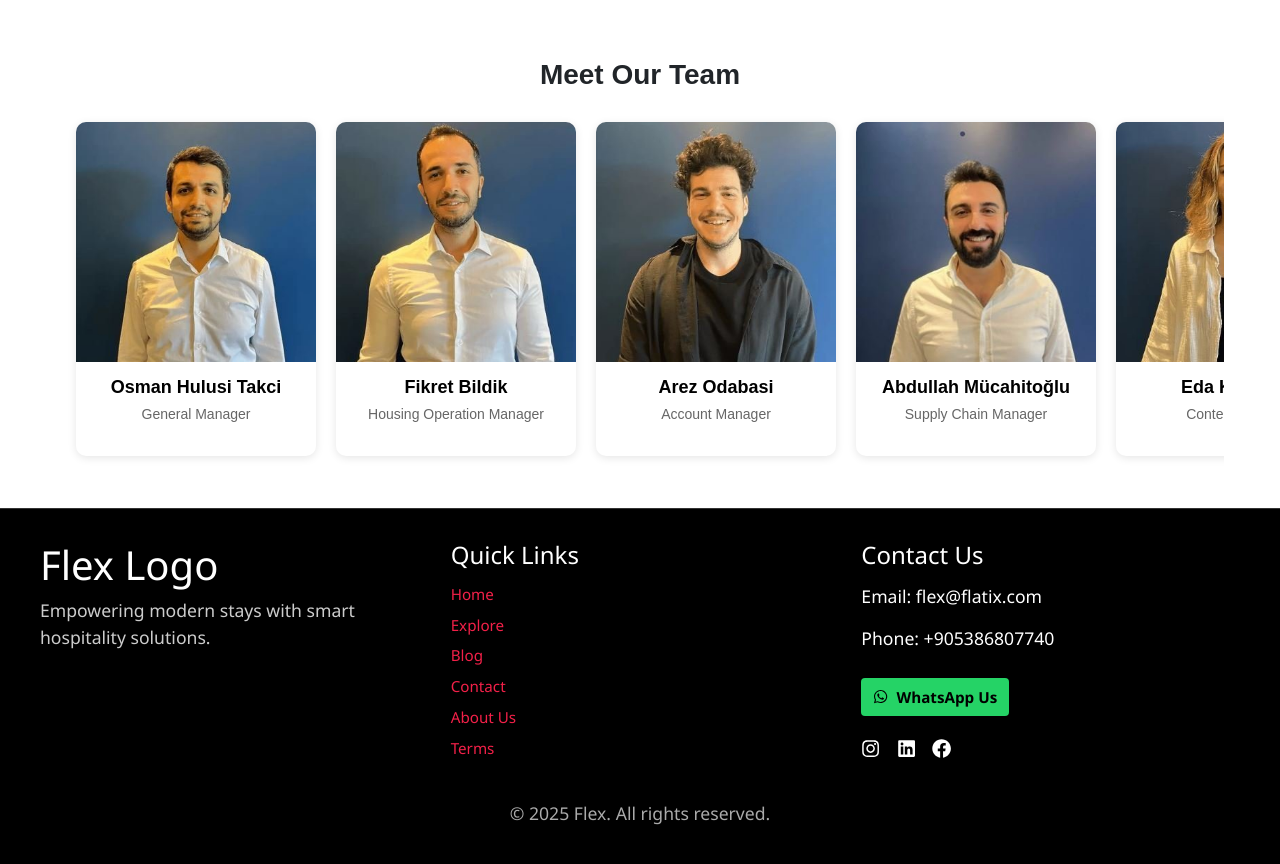
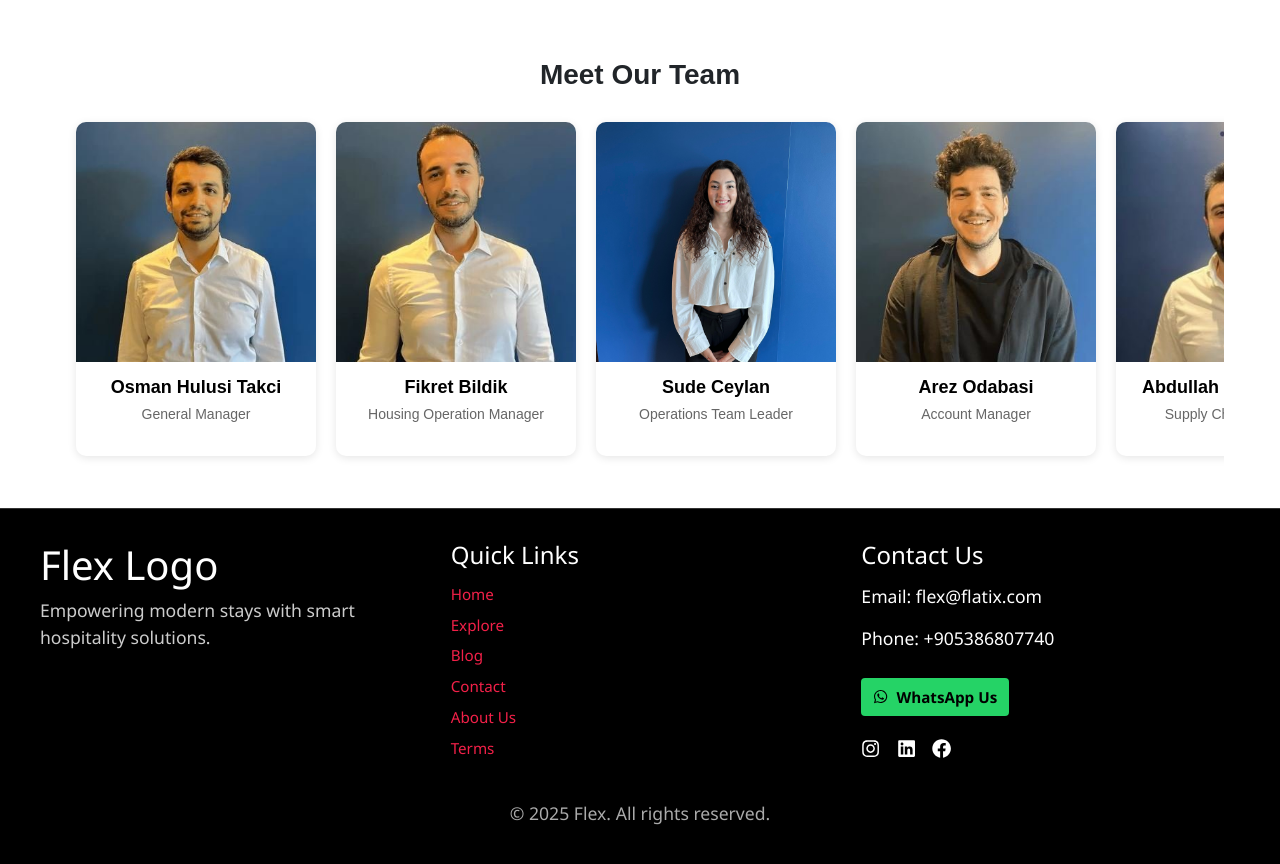
Before and after one commit to ahmed666916/flexvivienda-server, a React (Create React App) app: page /about in a window 1280 px wide. Shown: the part 2340-3204 px from the top of the page. Built offline with nearby package versions, Linux system fonts and the light colour scheme.

Commit message:
added margin below map above featured listing

```diff
--- a/src/components/map/MapStyles.css
+++ b/src/components/map/MapStyles.css
@@ -6,6 +6,7 @@
   box-shadow: 0 8px 20px rgba(0, 0, 0, 0.12);
   transition: box-shadow 0.3s ease;
   margin-top: 2rem;
+  margin-bottom: 3rem;
 }
 
 .map-wrapper:hover {
--- a/src/components/team/Team.js
+++ b/src/components/team/Team.js
@@ -16,22 +16,23 @@ const teamMembers = [
   },
   {
     id: 3,
+    name: 'Sude Ceylan',
+    position: 'Operations Team Leader',
+    image: '/Images/sudeceylan.jpeg',
+  },
+  {
+    id: 4,
     name: 'Arez Odabasi',
     position: 'Account Manager',
     image: '/Images/arez.JPG',
   },
   {
-    id: 4,
+    id: 5,
     name: 'Abdullah Mücahitoğlu',
     position: 'Supply Chain Manager',
     image: '/Images/abdullah.JPG',
   },
-  {
-    id: 5,
-    name: 'Eda Karadan',
-    position: 'Content Creator',
-    image: '/Images/eda.JPG',
-  },
+
   {
     id: 6,
     name: 'Taha Gondal',
@@ -44,12 +45,7 @@ const teamMembers = [
     position: 'Content Creator',
     image: '/Images/turkankirmaz.jpeg',
   },
-  {
-    id: 8,
-    name: 'Sude Ceylan',
-    position: 'Operations Team Leader',
-    image: '/Images/sudeceylan.jpeg',
-  },
+
 ];
 
 const Team = () => {
--- a/src/pages/Listings.css
+++ b/src/pages/Listings.css
@@ -95,4 +95,9 @@
   cursor: pointer;
 }
 
+.section-block {
+  margin-top: 60px;
+}
+
+
 /* Keep your property card styles the same */
--- /dev/null
+++ b/src/pages/home.css
@@ -0,0 +1,3 @@
+.featured-section {
+  margin-top: 80px;
+}
--- a/src/pages/home.js
+++ b/src/pages/home.js
@@ -10,6 +10,8 @@ import { useTranslation } from 'react-i18next';
 import TrustSignals from '../components/ownerListing/TrustSignals';
 import FutureOfLivingSection from '../components/FutureOfLivingSection/FutureOfLivingSection';
 import BetterHomeSlider from '../components/BetterHomeSlider/BetterHomeSlider';
+import './home.css';
+
 
 
 
@@ -23,11 +25,15 @@ const Home = () => {
         <>
         <Hero heading={t('heroMessage')} subheading={t('heroSubtitle')}/>
         {/* <SearchBar /> */}
-        <br></br>
-        <PropertyList title="Featured Listings" tabs="0" maps="1" tags="1" short="1"/>
-        <br></br>
-        <PropertyList title="Perfect Locations" tabs="1" maps="0" tags="0" short="1"/>
-        <br></br>
+       <div className="section-block featured-section">
+      <PropertyList title="Featured Listings" tabs="0" maps="1" tags="1" short="1"/>
+      </div>
+
+
+      <div className="section-block">
+      <PropertyList title="Perfect Locations" tabs="1" maps="0" tags="0" short="1"/>
+      </div>
+
         <PropertyCitiesList  title="Explore Properties in Cities" tabs="1" tags="1" short="1"/>
         <FutureOfLivingSection />
         <BetterHomeSlider />
```
Also changed, not shown: src/App.css (line endings or trailing spaces).
